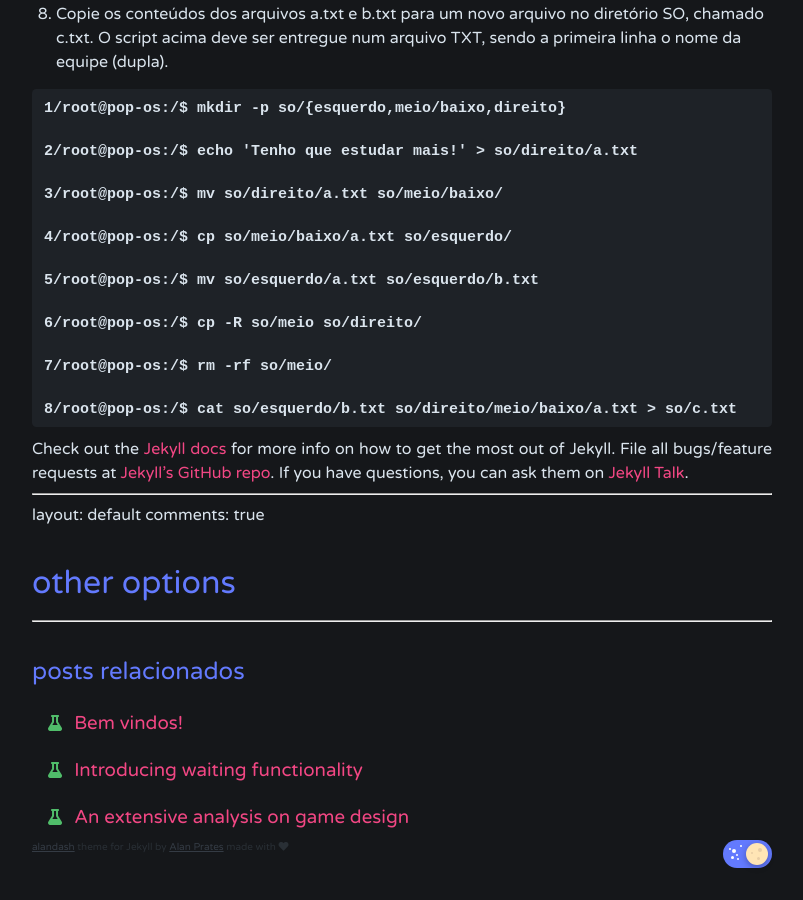
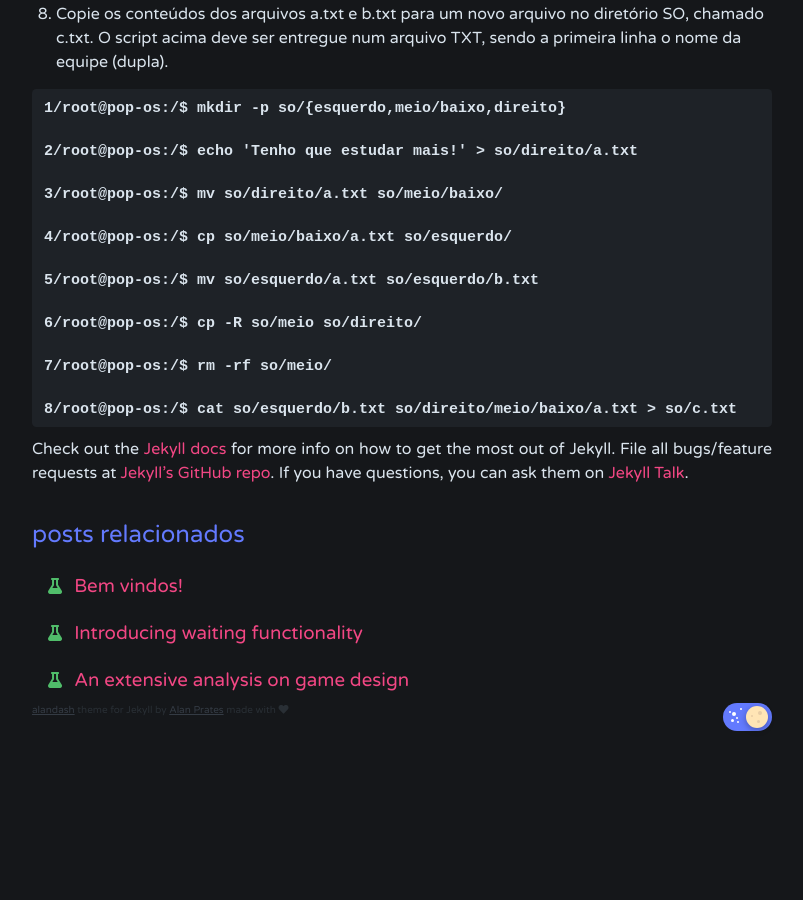
Before and after one commit to AlanPrates/alandash, a Jekyll site: the page built from _posts/2022-4-17-Sistema-de-arquivos.md, in a window 1280 px wide and 900 px high, scrolled down 1188 px. Shown: the whole window, without its empty margins (238-1041 px from the left). Built offline with Jekyll 4.4.1, drawn with Linux system fonts in a browser that asks for light colours; nearby versions of some CDN libraries; comment, search, counter and statistics services are not loaded; after the commit the page ends 1951 px from its top, so only the background shows below that.

Commit message:
Update 2022-4-17-Sistema-de-arquivos.md

```diff
--- a/_posts/2022-4-17-Sistema-de-arquivos.md
+++ b/_posts/2022-4-17-Sistema-de-arquivos.md
@@ -46,8 +47,3 @@ Check out the [Jekyll docs][jekyll-docs] for more info on how to get the most ou
 [jekyll-docs]: https://jekyllrb.com/docs/home
 [jekyll-gh]: https://github.com/jekyll/jekyll
 [jekyll-talk]: https://talk.jekyllrb.com/
----
-layout: default
-comments: true
-# other options
----
```
Also changed, not shown: other parts of _posts/2022-4-17-Sistema-de-arquivos.md (+1 -0 lines).
